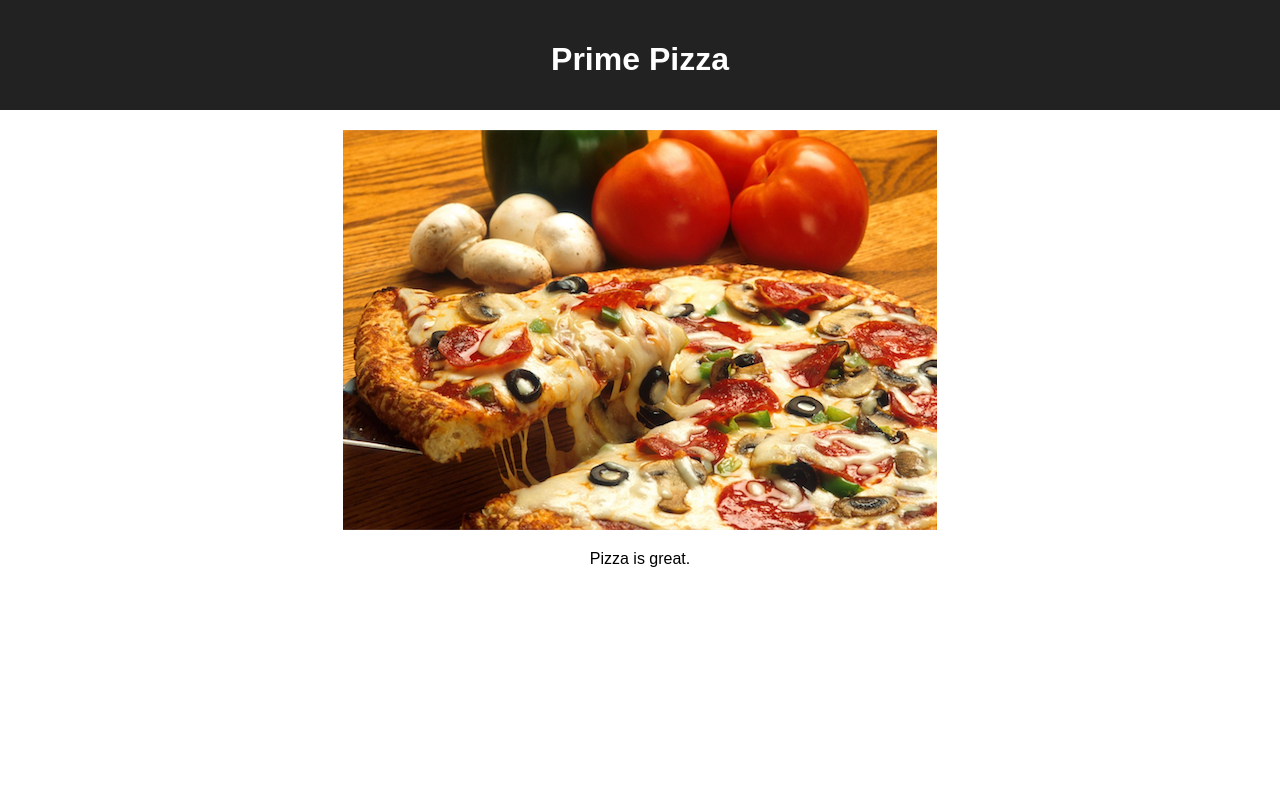
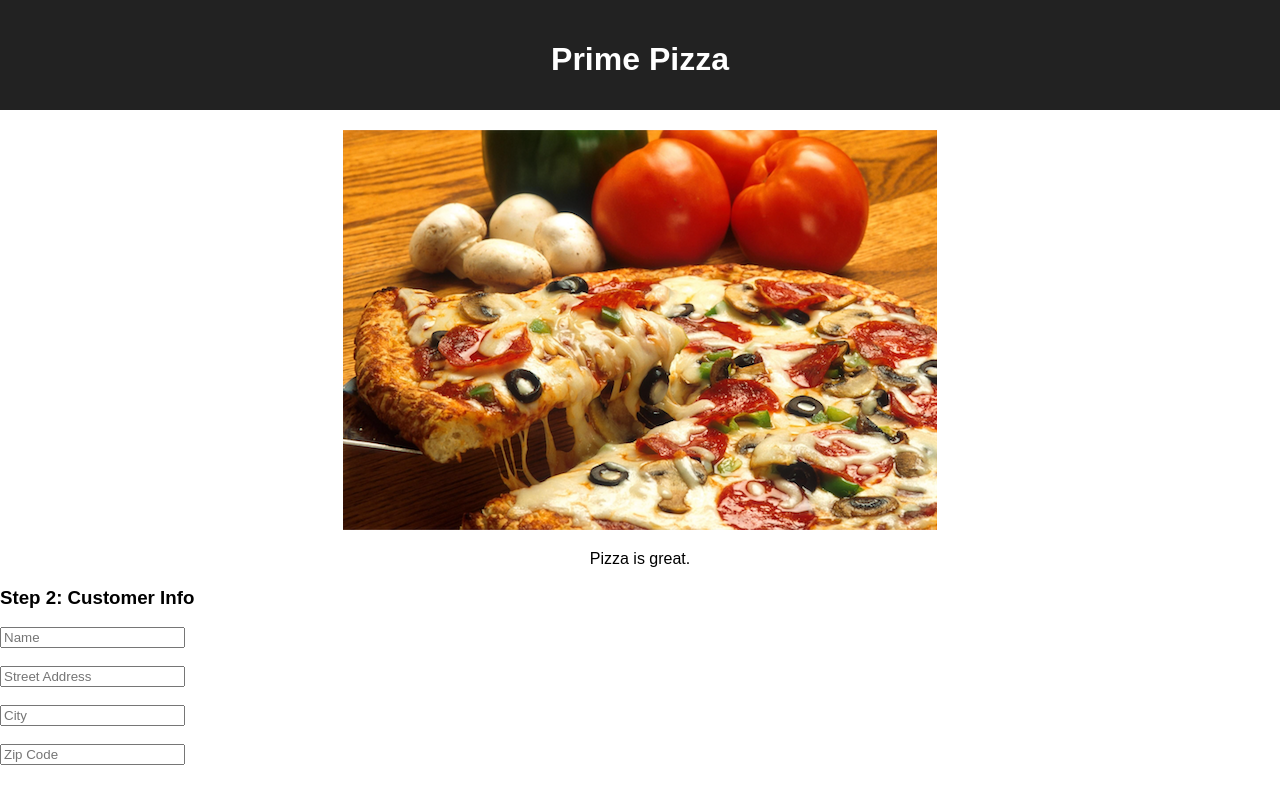
Before and after one commit to NateMacLaurin/redux-pizza-parlor, a React (Create React App) app: page / in a window 1280 px wide. Built offline with nearby package versions, Linux system fonts and the light colour scheme.

Commit message:
Inputs added to the DOM.

```diff
--- a/src/components/App/App.css
+++ b/src/components/App/App.css
@@ -13,3 +13,7 @@
 .App-title {
   font-size: 2em;
 }
+
+.customerForm {
+  text-align: left;
+}
--- a/src/components/App/App.jsx
+++ b/src/components/App/App.jsx
@@ -1,6 +1,7 @@
 import React from 'react';
 import axios from 'axios';
 import './App.css';
+import CustomerForm from '../CustomerForm/CustomerForm'
 
 function App() {
 
@@ -13,6 +14,8 @@ function App() {
       <img src='images/pizza_photo.png' />
       <p>Pizza is great.</p>
 
+
+      <CustomerForm />
     </div>
   );
 }
--- /dev/null
+++ b/src/components/CustomerForm/CustomerForm.jsx
@@ -0,0 +1,58 @@
+import { useState } from 'react'
+
+function CustomerForm(params) {
+    const [name, setName ] = useState('')
+    const [address, setAddress ] = useState('')
+    const [city, setCity ] = useState('')
+    const [zip, setZip ] = useState('')
+
+
+
+    const submitInfo =() => {
+        console.log('Customer info submitted');
+    }
+
+    return (
+        <form onSubmit={submitInfo} className="customerForm">
+
+            <h3>Step 2: Customer Info</h3>
+            <div>
+                <input
+                type="text"
+                placeholder="Name"
+                onChange={(event) => setName(event.target.value)}
+                value={name}
+                />
+            </div>
+            <br/>
+            <div>
+                <input
+                type="text"
+                placeholder="Street Address"
+                onChange={(event) => setAddress(event.target.value)}
+                value={address}
+                />
+            </div>
+            <br/>
+            <div>
+                <input
+                type="text"
+                placeholder="City"
+                onChange={(event) => setCity(event.target.value)}
+                value={city}
+                />
+            </div>
+            <br/>
+            <div>
+                <input
+                type="text"
+                placeholder="Zip Code"
+                onChange={(event) => setZip(event.target.value)}
+                value={zip}
+                />
+            </div>
+        </form>
+    )
+}
+
+export default CustomerForm;
```
Also changed, not shown: 1 other file (tests, documents, lock files or other folders).
